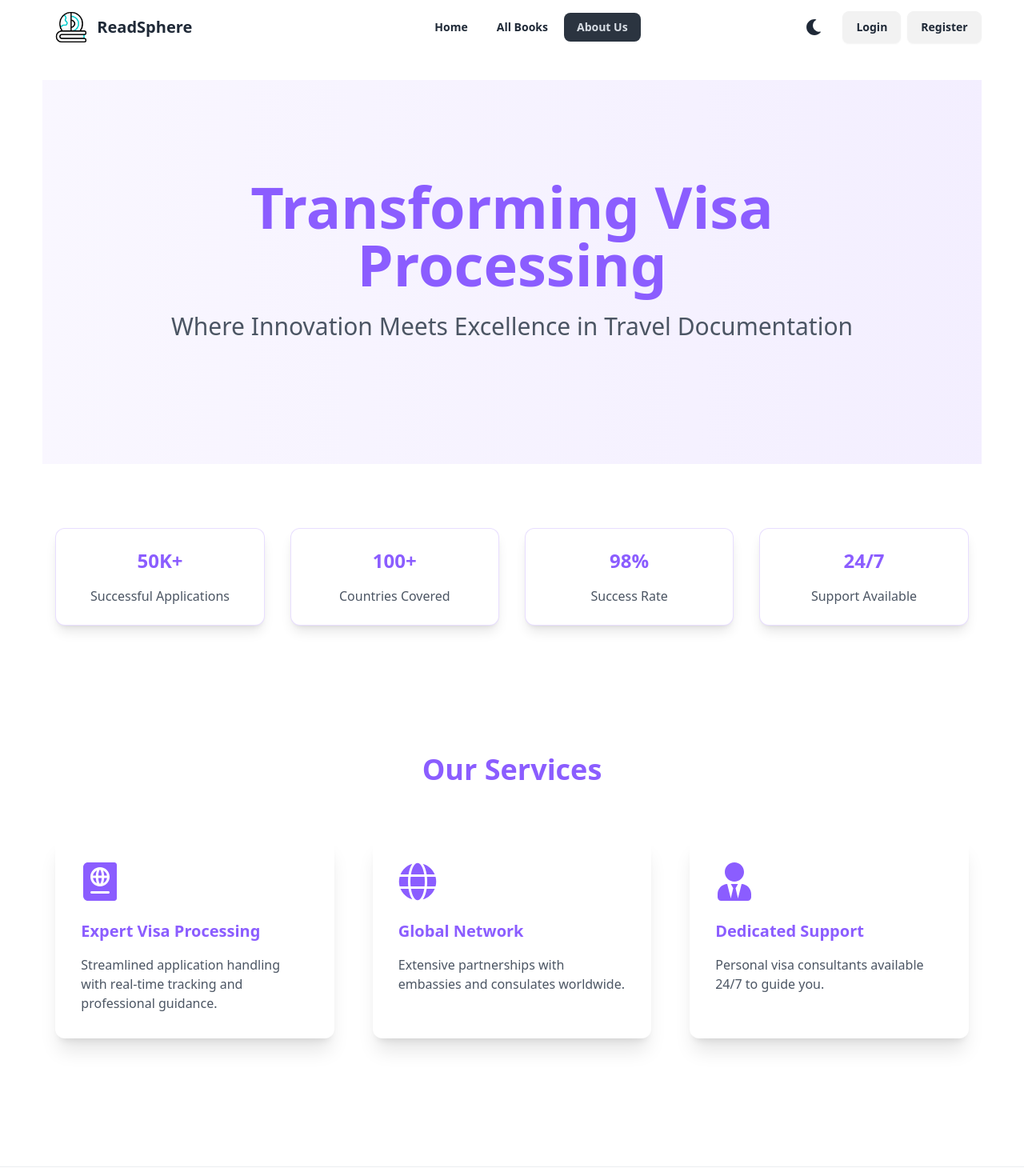
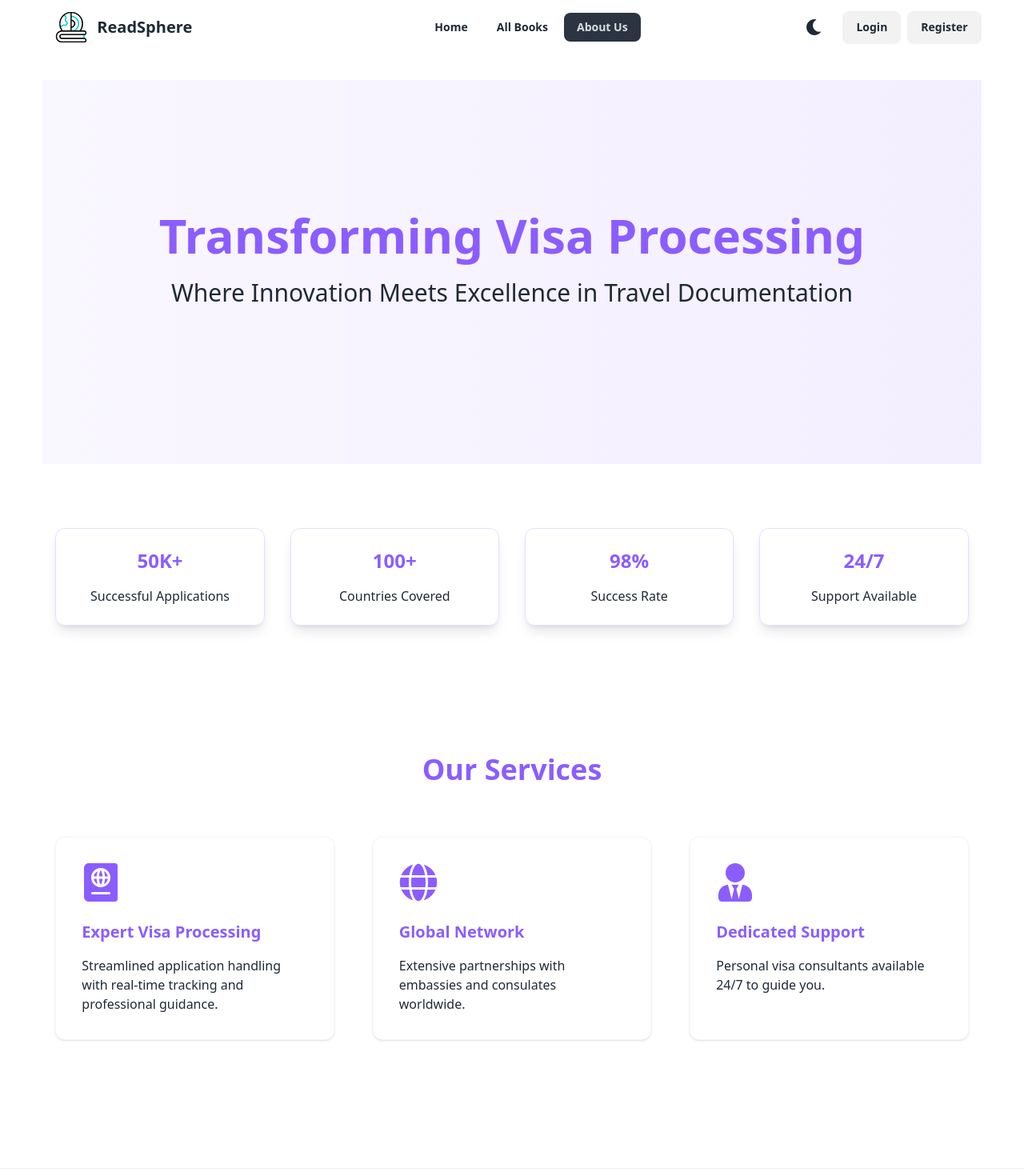
Before and after one commit to abdurrahmanmahmud5981/ReadSphere, a React (Vite) app in the folder client/: page /aboutUs in a window 1280 px wide. Shown: the top 1470 px of the page at 80% size. Built offline with nearby package versions, Linux system fonts and the light colour scheme; no server answers.

Commit message:
fix: update typography and spacing in AboutUs component for improved readability and consistency

```diff
--- a/client/src/pages/aboutUs/AboutUs.jsx
+++ b/client/src/pages/aboutUs/AboutUs.jsx
@@ -69,10 +69,10 @@ const AboutUs = () => {
       >
         <div className="container mx-auto px-4 relative z-10">
           <motion.div {...fadeInUp} className="text-center max-w-4xl mx-auto">
-            <h1 className="text-6xl md:text-7xl font-bold mb-6 text-primary">
+            <h1 className="text-3xl md:text-6xl font-bold mb-6 text-primary">
               Transforming Visa Processing
             </h1>
-            <p className="text-2xl md:text-3xl text-gray-600 mb-8">
+            <p className="text-xl md:text-3xl  mb-8">
               Where Innovation Meets Excellence in Travel Documentation
             </p>
           </motion.div>
@@ -91,14 +91,14 @@ const AboutUs = () => {
             <motion.div
               key={index}
               whileHover={{ scale: 1.05 }}
-              className="text-center p-6 rounded-xl bg-white border border-primary/20 hover:border-primary shadow-lg hover:shadow-xl transition-all duration-300"
+              className="text-center p-6 rounded-xl  border border-primary/20 hover:border-primary shadow-lg hover:shadow-xl transition-all duration-300"
             >
               <div className="mb-4">
                 <span className="text-2xl font-bold text-primary">
                   {stat.value}
                 </span>
               </div>
-              <p className="text-gray-600">{stat.label}</p>
+              <p className="">{stat.label}</p>
             </motion.div>
           ))}
         </div>
@@ -122,9 +122,7 @@ const AboutUs = () => {
             <motion.div
               key={index}
               whileHover={{ scale: 1.03 }}
-              className={`bg-white rounded-xl p-8 shadow-xl hover:shadow-2xl transition-all duration-300
-                   "border border-primary/20"
-              }`}
+              className='rounded-xl p-8 shadow hover:shadow-2xl transition-all duration-300 border border-neutral-content/20 bg-base-100'
             >
               <motion.div transition={{ duration: 0.5 }} className="mb-6">
                 {feature.icon}
@@ -132,7 +130,7 @@ const AboutUs = () => {
               <h3 className="text-xl font-bold mb-4 text-primary">
                 {feature.title}
               </h3>
-              <p className="text-gray-600">{feature.description}</p>
+              <p className="">{feature.description}</p>
             </motion.div>
           ))}
         </div>
```
